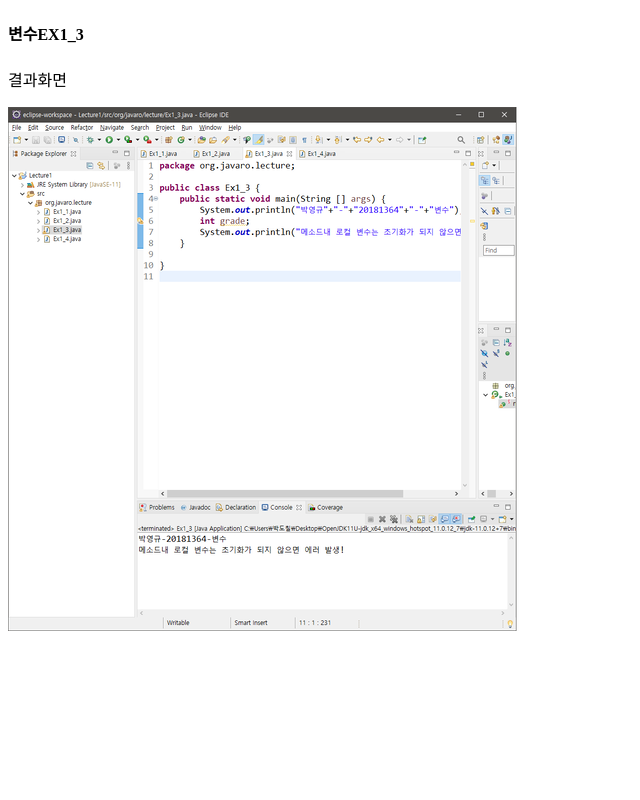
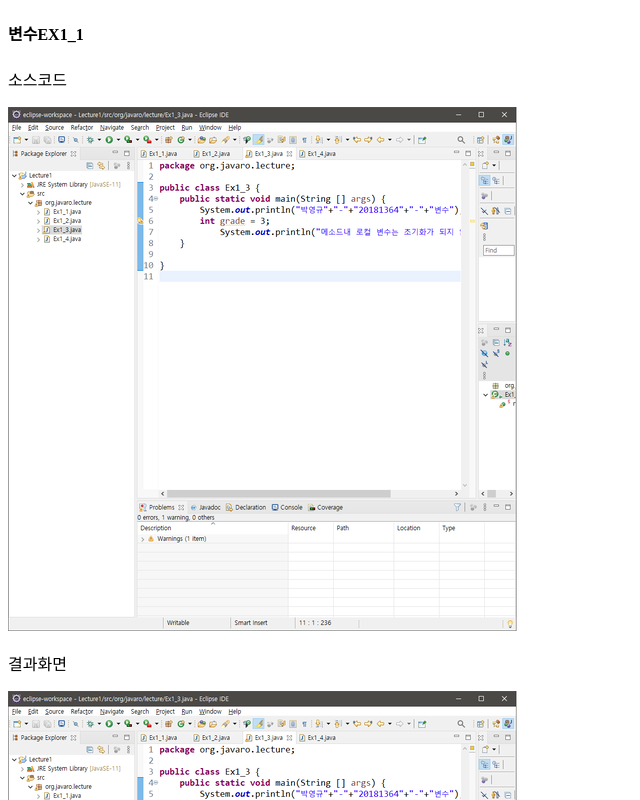
Before and after one commit to parkdoo777/parkdoo777.github.io, a plain HTML site: page 20181364E1_3.html in a window 1280 px wide. Shown: the top 800 px of the page, without its empty margins (0-640 px from the left). Drawn offline with nearby package versions, Linux system fonts and the light colour scheme.

Commit message:
Update 20181364E1_3.html

```diff
--- a/20181364E1_3.html
+++ b/20181364E1_3.html
@@ -9,8 +9,14 @@
   <script src="https://ajax.googleapis.com/ajax/libs/jquery/3.1.1/jquery.min.js"></script>
   <title>박영규 자바 홈페이지</title></head>
   <body><header></header><section>
-    <h4>변수EX1_3</h4><p>결과화면</p>
+     <h4>변수EX1_1</h4><p>소스코드</p>
+    <picture>
+      <source media="(min-width:768px)"srcset="https://parkdoo777.github.io/Ex1_3 소스코드.png">
+      <img src="https://parkdoo777.github.io/Ex1_3 소스코드sss (2).png" alt="소스코드"style="width:auto;">
+       </picture>
+    <p>결과화면</p>
     <picture>
       <source media="(min-width:768px)"srcset="https://parkdoo777.github.io/Ex1_3 실행결과화면.png">
       <img src="https://parkdoo777.github.io/Ex1_3 실행결과화면s.png" alt="소스코드"style="width:auto;">
+    </picture>
       </section></body></html>
```
